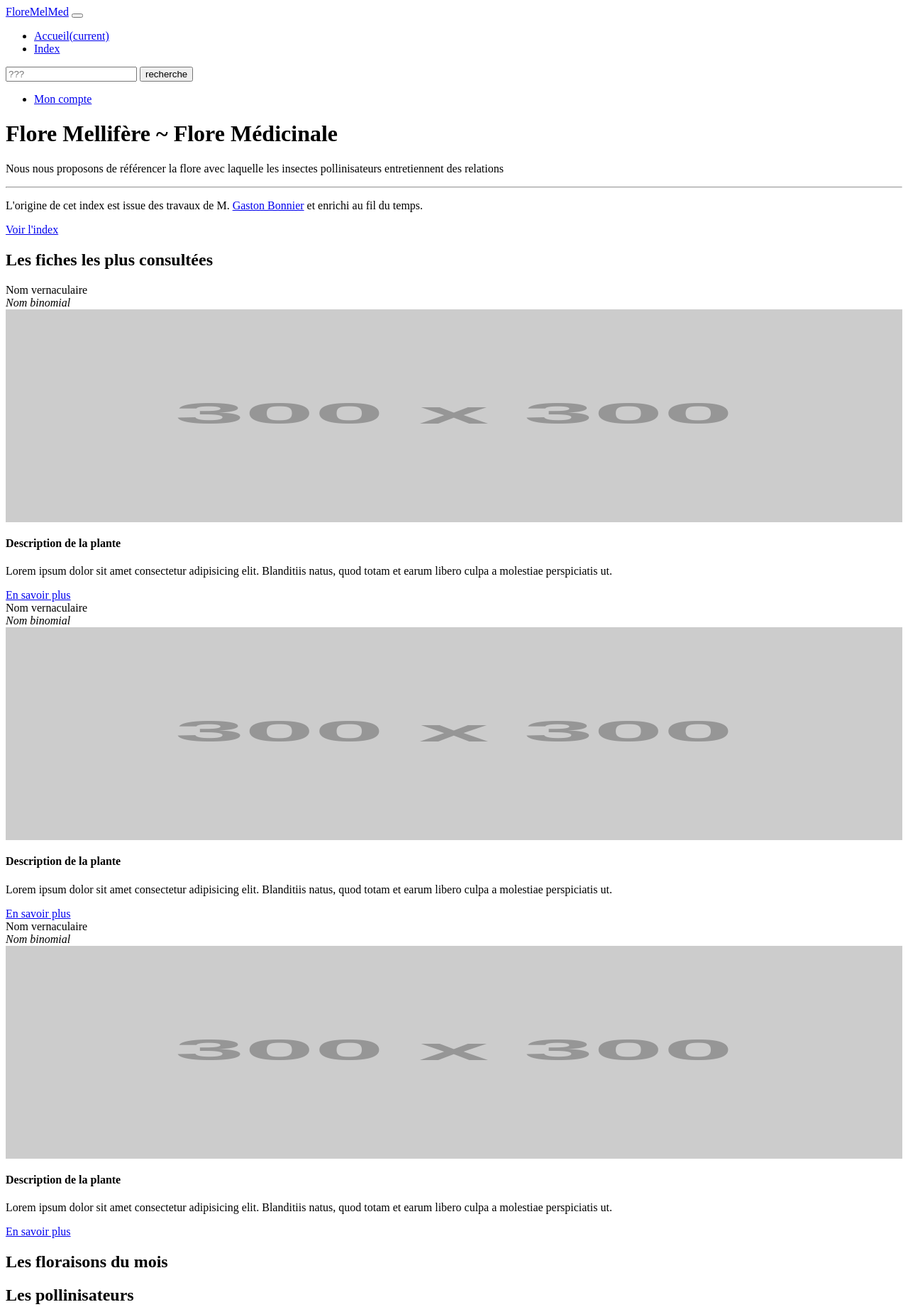
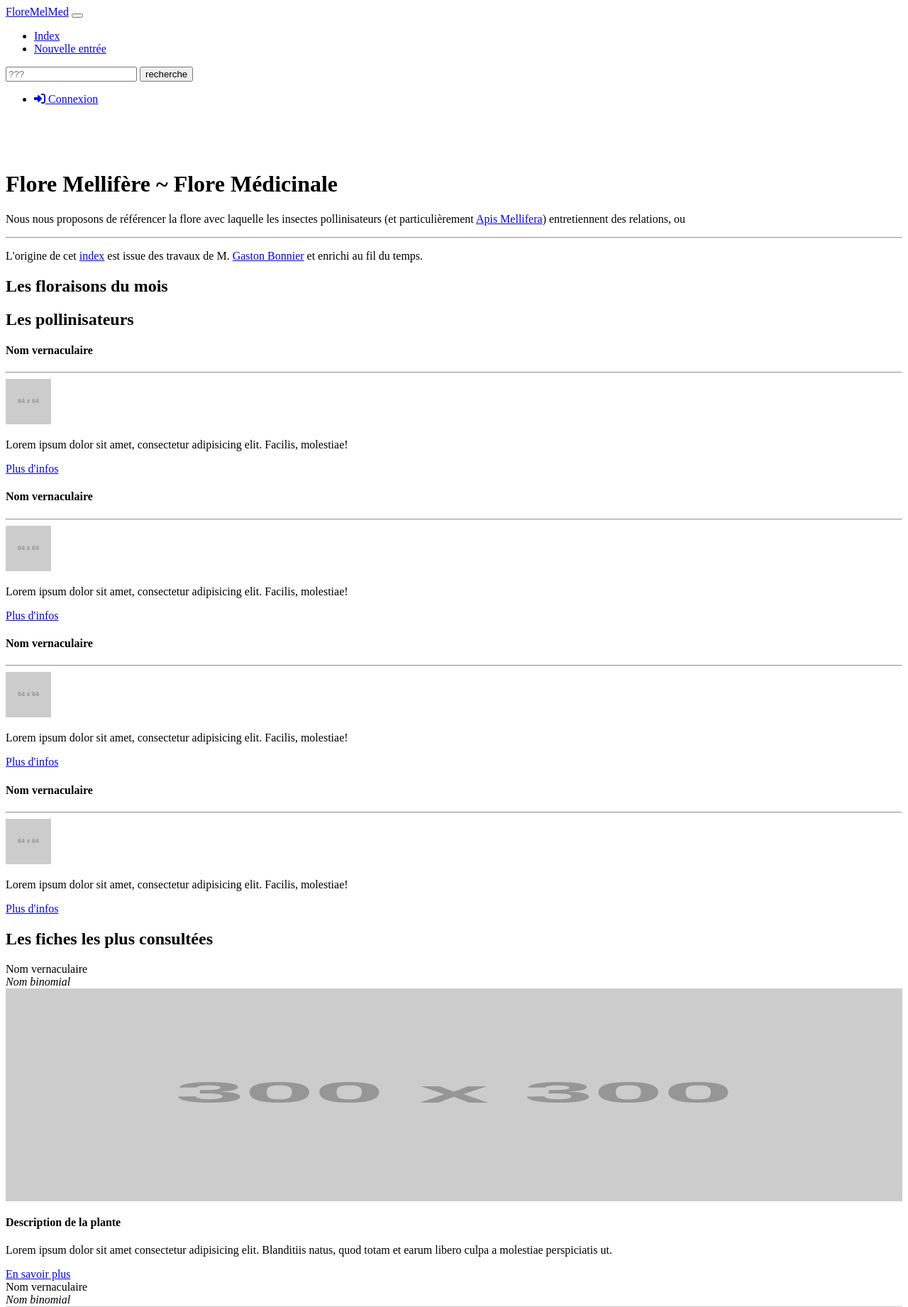
Before and after one commit to allanRpedersen/FloreMellifMedic, a Symfony app: template templates/front/index.html.twig in a window 1280 px wide. Shown: the top 1842 px of the page at 71% size. Run offline with Twig, Linux system fonts and the light colour scheme; the template is opened without the code that fills it, so the values that code supplies are empty; grey boxes labelled with a size stand in for pictures from a placeholder-image service; some libraries are stand-ins or nearby versions.

Commit message:
ajout boutons, sticky navbar

```diff
--- a/assets/js/app.js
+++ b/assets/js/app.js
@@ -30,3 +30,5 @@ console.log('Hello Webpack Encore! Edit me in assets/js/app.js');
 
 // 	console.log(template);
 // });
+
+// sticky NavBar
--- a/src/Entity/Taxon.php
+++ b/src/Entity/Taxon.php
@@ -77,7 +77,7 @@ class Taxon
 
     /**
      * @ORM\Column(type="string", length=255, nullable=true)
-	 * @Assert\Url()
+	 * Assert\Url()
      */
 	private $coverImageName;
 
--- a/src/Form/TaxonType.php
+++ b/src/Form/TaxonType.php
@@ -45,7 +45,8 @@ class TaxonType extends AbstractType
             ->add('genericName', TextType::class, $this->mkBasics("nom générique", "genre") )
             ->add('specificName', TextType::class, $this->mkBasics("nom spécifique", "espèce") )
             ->add('family', TextType::class, $this->mkBasics("famille", "famille") )
-			->add('coverImageName', UrlType::class, $this->mkBasics("image principale", "donnez une url pour l'image", false))
+			// ->add('coverImageName', UrlType::class, $this->mkBasics("image principale", "donnez une url pour l'image", false))
+			->add('coverImageName', TextType::class, $this->mkBasics("image principale", "donnez une url pour l'image", false))
 			->add('coverImageFile', VichImageType::class, [
 				'label' => 'image principale (bis)',
 				'required' => false
--- a/templates/base.html.twig
+++ b/templates/base.html.twig
@@ -2,16 +2,16 @@
 <html>
     <head>
         <meta charset="UTF-8">
-
+		<script src="https://kit.fontawesome.com/bcba0a714a.js" crossorigin="anonymous"></script>
 		<link rel="icon" type="image/png" href="/bee.png" />
 		<!-- <link rel="shortcut icon" type="image/x-icon" href="vignettes/bee.ico" /> -->
 
-        <title>FloreMM - {% block title %}Benvinguts{% endblock %}</title>
+        <title>FloreMM - {% block title %}Index Flore Méllifère{% endblock %}</title>
         {% block stylesheets %}{{ encore_entry_link_tags('app') }}{% endblock %}
     </head>
-    <body>
+    <body id="{% block body_id %}{% endblock %}" class="h-100">
 
-		<nav class="navbar navbar-expand-lg navbar-dark bg-dark">
+		<nav class="navbar navbar-expand-lg navbar-dark bg-dark fixed-top">
 			<a class="navbar-brand" href="{{ path('frontpage') }}">FloreMelMed</a>
 			<button class="navbar-toggler" type="button" data-toggle="collapse" data-target="#navbarColor02" aria-controls="navbarColor02" aria-expanded="false" aria-label="Toggle navigation">
 				<span class="navbar-toggler-icon"></span>
@@ -20,25 +20,53 @@
 			<div class="collapse navbar-collapse" id="navbarColor02">
 				<ul class="navbar-nav mr-auto">
 					<li class="nav-item">
-						<a class="nav-link" href="{{ path('frontpage') }}">Accueil<span class="sr-only">(current)</span></a>
+						<a class="nav-link" href="{{ path('taxon_index') }}">Index<span class="sr-only">(current)</span></a>
 					</li>
 					<li class="nav-item">
-						<a class="nav-link" href="{{ path('taxon_index') }}">Index</a>
+						<a class="nav-link" href="{{ path('taxon_new') }}">Nouvelle entrée</a>
 					</li>
 				</ul>
+
 				<form class="form-inline my-2 my-lg-0">
 					<input class="form-control mr-sm-2" type="text" placeholder="???">
 					<button class="btn btn-secondary my-2 my-sm-0" type="submit">recherche</button>
 				</form>
+
 				<ul class="navbar-nav ml-auto">
+
+					{% if is_granted('IS_AUTHENTICATED_FULLY') %}
+					<li class="nav-item dropdown active" {# style="float:right;"  #}>
+						<a class="nav-link dropdown-toggle" href="#" id="navbarDropdownMenuLink" role="button" data-toggle="dropdown" aria-haspopup="true" aria-expanded="false">
+							{{ app.user.email }}
+							{# <img src="{{ vich_uploader_asset(app.user, 'imageFile')}}" alt="avatar" style="width: 30px; height:auto;"> #}
+						</a>
+						<div class="dropdown-menu" aria-labelledby="navbarDropdownMenuLink">
+							{# <a class="dropdown-item" href="{{ path('user_show', { slug: app.user.slug, id: app.user.id }) }}"><i class="fas fa-user"></i> Mes informations</a>
+							<a class="dropdown-item" href="{{ path('admin_account_dashboard') }}"><i class="fas fa-chess" aria-hidden="true"></i> Admin dashboard</a> #}
+							<a class="dropdown-item" href="{{ path('app_logout') }}"><i class="fas fa-sign-out-alt"></i> Déconnexion</a>
+						</div>
+					</li>
+
+					{% else %}
+					{# <li class="nav-item">
+						<a href="{{ path('app_register') }}" class="nav-link" role="button" aria-haspopup="true" aria-expanded="false">
+							<i class="fas fa-user-edit"></i>
+							Inscription
+						</a>
+					</li> #}
 					<li class="nav-item">
-						<a href="#" class="nav-link">Mon compte</a>
+						<a href="{{ path('app_login') }}" class="nav-link" role="button" aria-haspopup="true" aria-expanded="false">
+							<i class="fas fa-sign-in-alt"></i>
+							Connexion
+						</a>
 					</li>
+					{% endif %}
+
 				</ul>
 			</div>
 		</nav>
 
-		<div class="container mt-1">{{ include('partials/_flash_messages.html.twig') }}</div>
+		<div class="container mt-1" style="padding-top: 55px">{{ include('partials/_flash_messages.html.twig') }}</div>
 
         {% block body %}{% endblock %}
 
--- a/templates/front/index.html.twig
+++ b/templates/front/index.html.twig
@@ -6,13 +6,72 @@
 <div class="container">
 
 	<div class="jumbotron mt-3">
-		<h1 class="display- 	">Flore Mellifère ~ Flore Médicinale</h1>
-		<p class="lead">Nous nous proposons de référencer la flore avec laquelle les insectes pollinisateurs entretiennent des relations</p>
+		<h1 class="text-center">Flore Mellifère ~ Flore Médicinale</h1>
+		<p class="lead text-center">Nous nous proposons de référencer la flore avec laquelle les insectes pollinisateurs (et particulièrement <a href="https://fr.wikipedia.org/wiki/Apis_mellifera">Apis Mellifera</a>) entretiennent des relations, ou </p>
 		<hr class="my-4">
-		<p>L'origine de cet index est issue des travaux de M. <a href="https://fr.wikipedia.org/wiki/Gaston_Bonnier">Gaston Bonnier</a> et enrichi au fil du temps.</p>
-		<p class="lead">
-			<a class="btn btn-primary btn-lg" href="{{ path('taxon_index') }}" role="button">Voir l'index</a>
-		</p>
+		<p class="text-right">L'origine de cet <a href="{{ path('taxon_index') }}">index</a> est issue des travaux de M. <a href="https://fr.wikipedia.org/wiki/Gaston_Bonnier">Gaston Bonnier</a> et enrichi au fil du temps.</p>
+		{# <p class="lead">
+			<a class="btn btn-primary btn-lg" href="" role="button">Voir l'index</a>
+		</p>	 #}
+	</div>
+
+	<h2 class="h1 mt-3 mb-4">Les floraisons du mois</<h2>
+
+	<h2 class="h1 mt-3 mb-4">Les pollinisateurs</h2>
+
+	<div class="row">
+		<div class="col-md-3">
+			<div class="card border-secondary mb-3">
+				<div class="body">
+					<h4 class="card-title">Nom vernaculaire</h4>
+					<hr>
+					<div class="card-text">
+						<img src="http://placehold.it/64x64" alt="Image insecte pollinisateur" class="float-left mr-3">
+						<p>Lorem ipsum dolor sit amet, consectetur adipisicing elit. Facilis, molestiae!</p>
+						<a href="#" class="btn btn-success float-right">Plus d'infos</a>
+					</div>
+				</div>
+			</div>
+		</div>
+		<div class="col-md-3">
+			<div class="card border-secondary mb-3">
+				<div class="body">
+					<h4 class="card-title">Nom vernaculaire</h4>
+					<hr>
+					<div class="card-text">
+						<img src="http://placehold.it/64x64" alt="Image insecte pollinisateur" class="float-left mr-3">
+						<p>Lorem ipsum dolor sit amet, consectetur adipisicing elit. Facilis, molestiae!</p>
+						<a href="#" class="btn btn-success float-right">Plus d'infos</a>
+					</div>
+				</div>
+			</div>
+		</div>
+		<div class="col-md-3">
+			<div class="card border-secondary mb-3">
+				<div class="body">
+					<h4 class="card-title">Nom vernaculaire</h4>
+					<hr>
+					<div class="card-text">
+						<img src="http://placehold.it/64x64" alt="Image insecte pollinisateur" class="float-left mr-3">
+						<p>Lorem ipsum dolor sit amet, consectetur adipisicing elit. Facilis, molestiae!</p>
+						<a href="#" class="btn btn-success float-right">Plus d'infos</a>
+					</div>
+				</div>
+			</div>
+		</div>
+		<div class="col-md-3">
+			<div class="card border-secondary mb-3">
+				<div class="body">
+					<h4 class="card-title">Nom vernaculaire</h4>
+					<hr>
+					<div class="card-text">
+						<img src="http://placehold.it/64x64" alt="Image insecte pollinisateur" class="float-left mr-3">
+						<p>Lorem ipsum dolor sit amet, consectetur adipisicing elit. Facilis, molestiae!</p>
+						<a href="#" class="btn btn-success float-right">Plus d'infos</a>
+					</div>
+				</div>
+			</div>
+		</div>
 	</div>
 
 	<h2 class="h1 mt-3 mb-4">Les fiches les plus consultées</h2>
@@ -74,64 +133,6 @@
 
 	</div>
 
-	<h2 class="h1 mt-3 mb-4">Les floraisons du mois</<h2>
-
-	<h2 class="h1 mt-3 mb-4">Les pollinisateurs</h2>
-
-		<div class="row">
-			<div class="col-md-3">
-				<div class="card border-secondary mb-3">
-					<div class="body">
-						<h4 class="card-title">Nom vernaculaire</h4>
-						<hr>
-						<div class="card-text">
-							<img src="http://placehold.it/64x64" alt="Image insecte pollinisateur" class="float-left mr-3">
-							<p>Lorem ipsum dolor sit amet, consectetur adipisicing elit. Facilis, molestiae!</p>
-							<a href="#" class="btn btn-success float-right">Plus d'infos</a>
-						</div>
-					</div>
-				</div>
-			</div>
-			<div class="col-md-3">
-				<div class="card border-secondary mb-3">
-					<div class="body">
-						<h4 class="card-title">Nom vernaculaire</h4>
-						<hr>
-						<div class="card-text">
-							<img src="http://placehold.it/64x64" alt="Image insecte pollinisateur" class="float-left mr-3">
-							<p>Lorem ipsum dolor sit amet, consectetur adipisicing elit. Facilis, molestiae!</p>
-							<a href="#" class="btn btn-success float-right">Plus d'infos</a>
-						</div>
-					</div>
-				</div>
-			</div>
-			<div class="col-md-3">
-				<div class="card border-secondary mb-3">
-					<div class="body">
-						<h4 class="card-title">Nom vernaculaire</h4>
-						<hr>
-						<div class="card-text">
-							<img src="http://placehold.it/64x64" alt="Image insecte pollinisateur" class="float-left mr-3">
-							<p>Lorem ipsum dolor sit amet, consectetur adipisicing elit. Facilis, molestiae!</p>
-							<a href="#" class="btn btn-success float-right">Plus d'infos</a>
-						</div>
-					</div>
-				</div>
-			</div>
-			<div class="col-md-3">
-				<div class="card border-secondary mb-3">
-					<div class="body">
-						<h4 class="card-title">Nom vernaculaire</h4>
-						<hr>
-						<div class="card-text">
-							<img src="http://placehold.it/64x64" alt="Image insecte pollinisateur" class="float-left mr-3">
-							<p>Lorem ipsum dolor sit amet, consectetur adipisicing elit. Facilis, molestiae!</p>
-							<a href="#" class="btn btn-success float-right">Plus d'infos</a>
-						</div>
-					</div>
-				</div>
-			</div>
-		</div>
 
 </div>
 
```
Also changed, not shown: package.json (+11 -11 lines), src/Controller/TaxonController.php (+8 -5 lines), src/DataFixtures/AppFixtures.php (+13 -15 lines), templates/taxon/show.html.twig (+10 -1 lines), assets/css/app.scss (line endings or trailing spaces), 2 other files.
